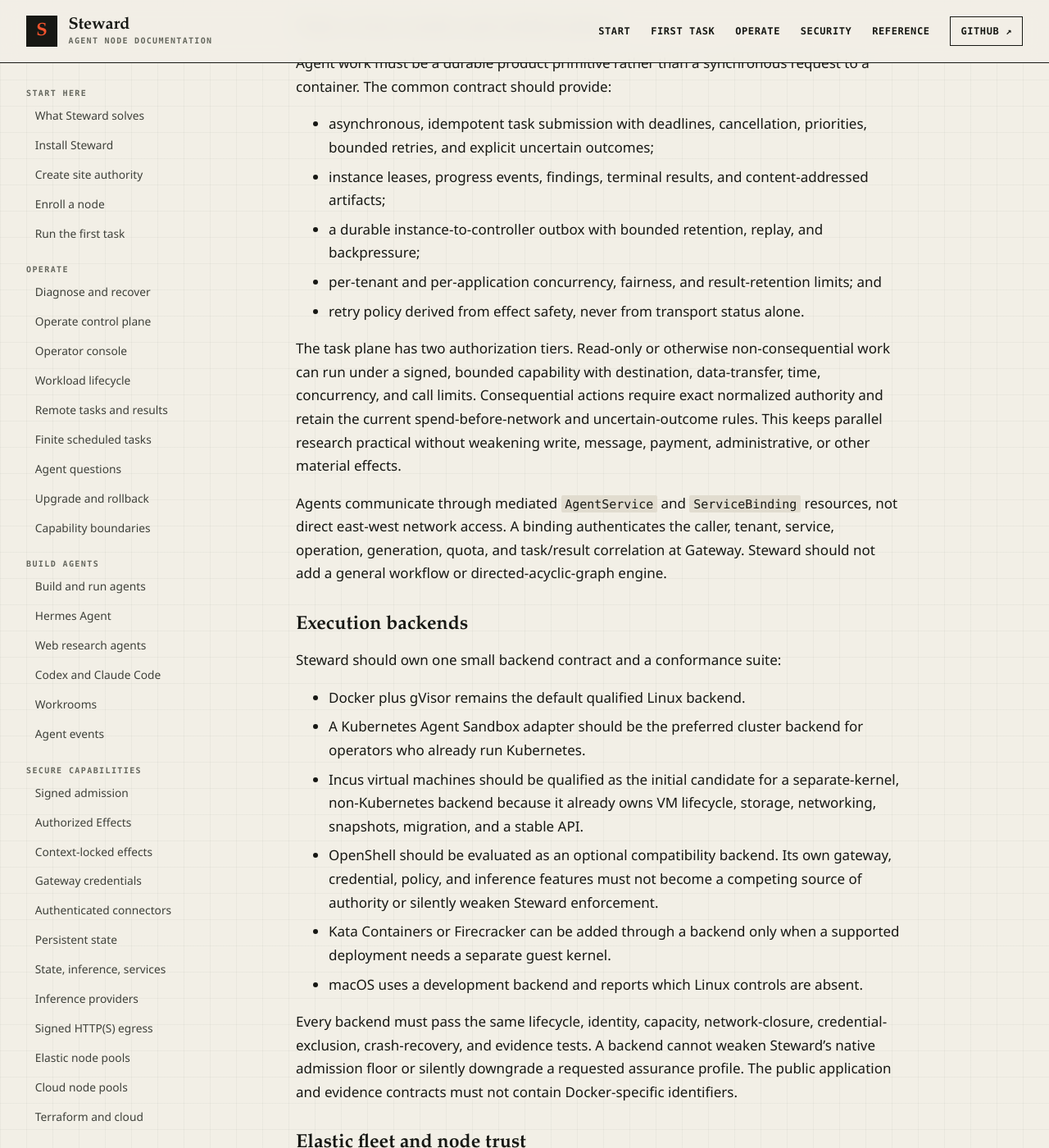
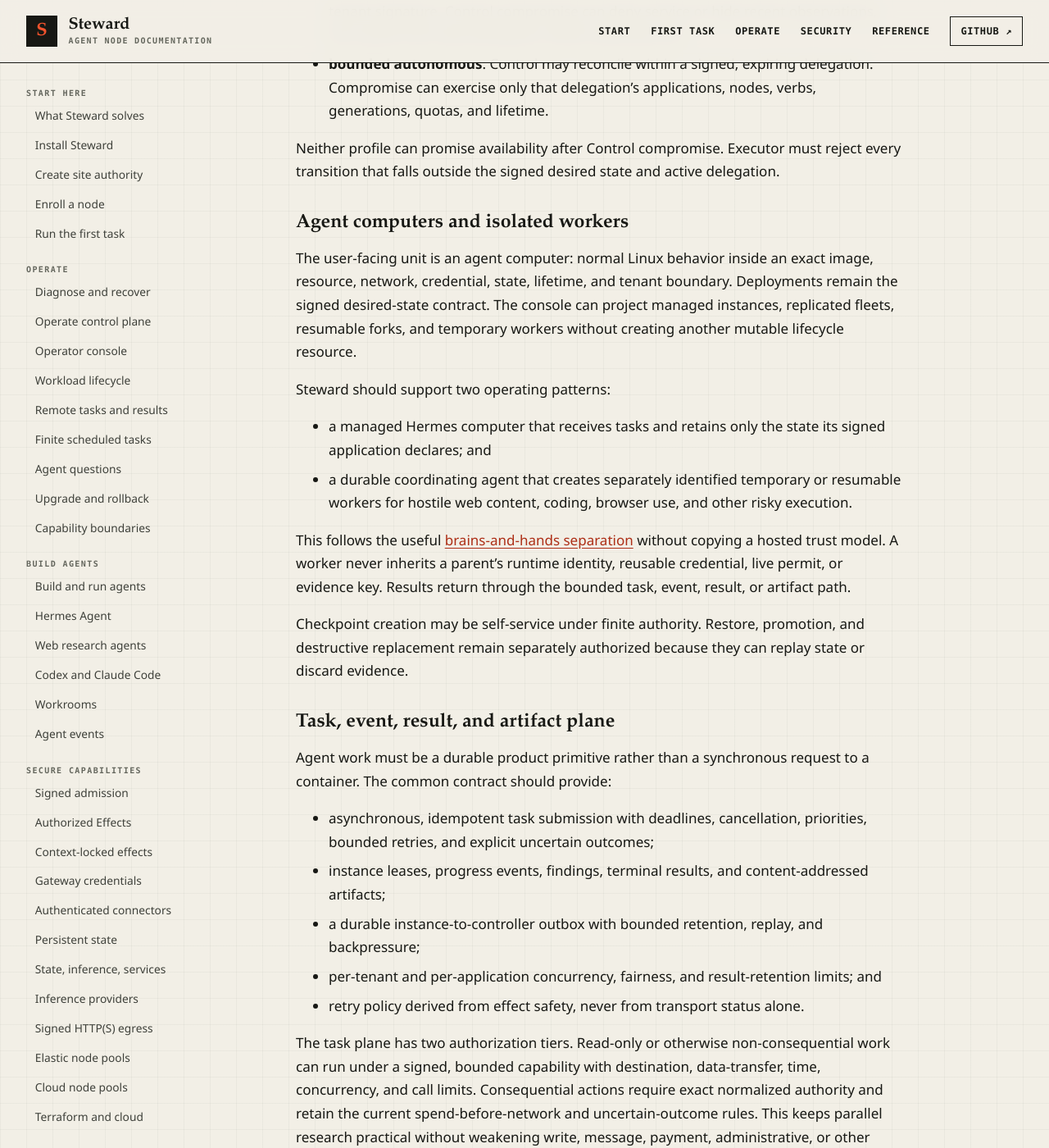
Before and after one commit to hardrails/steward, a Jekyll site: the page built from docs/product/roadmap.md, in a window 1280 px wide and 1400 px high, scrolled down 7295 px. Shown: the whole window at 82% size. Built offline with Jekyll 4.4.1, drawn with Linux system fonts in a browser that asks for light colours; some of the changed text lies outside the part shown.

Commit message:
docs: make agent computers the lifecycle direction

```diff
--- a/docs/product/roadmap.md
+++ b/docs/product/roadmap.md
@@ -75,6 +75,10 @@ Steward should connect those boundaries. Recent work supports that choice:
 - [Kubernetes Agent Sandbox](https://github.com/kubernetes-sigs/agent-sandbox)
   treats isolated, stateful, singleton workloads, claims, snapshots, and warm pools
   as a distinct infrastructure shape.
+- [Fly.io's Sprites direction](https://fly.io/blog/kurt-scott-money-sprites/)
+  argues that agents need ordinary, persistent computers that can be created,
+  suspended, checkpointed, forked, and safely connected to external services,
+  rather than a collection of short-lived code-execution endpoints.
 
 The missing record is the connection among one user's intent, one application
 digest, one instance generation, one state lineage, one external action, and one
@@ -144,6 +148,7 @@ They should not be prerequisites for the first useful task.
 | [Agyn](https://github.com/agynio/platform) | Terraform-defined agents, Kubernetes-native scale-to-zero execution, separately isolated MCP tools, zero-trust service access, and per-organization observability | Steward must remain useful without Kubernetes and must prevent Control from inventing authority rather than relying only on central policy and telemetry |
 | [OpenClaw Machines](https://github.com/mathaix/OpenClawMachines) | A self-hosted mini-cloud experience: host enrollment, placement, machine lifecycle, backups, separate browser machines, chat, terminal, and workspace MCP integration | No mandatory Cloudflare data plane, no OpenClaw-only contract, no KVM-only installation, and no ambient workspace credential authority |
 | [Kubernetes Agent Sandbox](https://github.com/kubernetes-sigs/agent-sandbox) | `Sandbox`, `Template`, `Claim`, snapshot, stable identity, persistent storage, scheduled shutdown, and warm-pool semantics | Steward remains useful on one ordinary Linux host and carries its authority and evidence contract across the Kubernetes substrate |
+| [Fly.io Sprites](https://fly.io/sprites) | A normal Linux-computer abstraction, fast checkpoint and fork workflows, idle suspension, wake-on-request, and credential-withholding connectors | Hosted convenience is not a sovereign trust boundary; Steward must keep customer-held authority, air-gapped operation, explicit backend assurance, and Control-compromise containment |
 | [Sandbox0](https://github.com/sandbox0-ai/sandbox0) and [OpenSandbox](https://github.com/opensandbox-group/OpenSandbox) | Clear backend protocols, SDK and CLI ergonomics, Docker and Kubernetes execution, snapshots, forks, warm pools, credential projection, MCP access, and multiple isolation technologies | Steward is an agent authority product, not a generic remote shell, file API, code interpreter, desktop, or training service |
 | [Google AX](https://github.com/google/ax) | Durable event logging, isolated actors, recovery, and resumable distributed agent execution | Steward needs an equally credible task, event, result, and recovery contract while keeping external effects under customer-held authority |
 | [WSO2 Agent Manager](https://wso2.github.io/agent-manager/docs/cloud/overview/what-is-amp/) | Enterprise lifecycle, identity, governance, evaluation, and OpenTelemetry observability for internal and external agents | Central governance and telemetry do not replace node-local enforcement, replay protection, or portable signed authorization-to-outcome evidence |
@@ -219,6 +224,32 @@ Steward must publish two explicit control-compromise profiles:
 Neither profile can promise availability after Control compromise. Executor must
 reject every transition that falls outside the signed desired state and active
 delegation.
+
+### Agent computers and isolated workers
+
+The user-facing unit is an agent computer: normal Linux behavior inside an exact
+image, resource, network, credential, state, lifetime, and tenant boundary.
+Deployments remain the signed desired-state contract. The console can project
+managed instances, replicated fleets, resumable forks, and temporary workers
+without creating another mutable lifecycle resource.
+
+Steward should support two operating patterns:
+
+- a managed Hermes computer that receives tasks and retains only the state its
+  signed application declares; and
+- a durable coordinating agent that creates separately identified temporary or
+  resumable workers for hostile web content, coding, browser use, and other risky
+  execution.
+
+This follows the useful
+[brains-and-hands separation](https://fly.io/blog/building-agents-that-dont-break-themselves/)
+without copying a hosted trust model. A worker never inherits a parent's runtime
+identity, reusable credential, live permit, or evidence key. Results return
+through the bounded task, event, result, or artifact path.
+
+Checkpoint creation may be self-service under finite authority. Restore,
+promotion, and destructive replacement remain separately authorized because
+they can replay state or discard evidence.
 
 ### Task, event, result, and artifact plane
 
@@ -520,7 +551,11 @@ The roadmap starts from working primitives rather than a blank design:
 - explicit `strict-sovereign` and `bounded-autonomous` Control authority modes;
   strict mode refuses accessible controller signing-key files, never starts the
   reconciler, and rejects desired-state mutations, while bounded mode preserves
-  tenant-delegated reconciliation.
+  tenant-delegated reconciliation; and
+- an **Agent computers** console projection that joins signed deployments to
+  exact tenant-and-instance observations, distinguishes managed, fleet,
+  resumable-fork, and temporary-worker shapes, and shows delegated connector and
+  route identifiers without claiming secret possession.
 
 This foundation is not yet the complete product workflow above. The normal site,
 node, publication, finite authorization, service activation, durable apply, and
@@ -608,6 +643,11 @@ supportable through one coherent operational surface.
   authorization, source-node binding, and descendant ceiling with quiesce,
   controller-owned snapshot catalogs, archive, cross-node restore, retained-byte
   accounting, idle expiry, and garbage collection.
+- Add explicit active, warm, paused, and cold lifecycle observations, idle
+  suspension, wake-on-task, and private wake-on-request. Publish measured
+  readiness targets for clean creation, warm wake, cold wake, and snapshot fork;
+  never describe a deployment as persistent unless its signed state contract
+  proves it.
 - Add fork-on-task and clean warm pools. A warm pool contains unprivileged
   application state, never reusable agent authority or a live authorized session.
 - Qualify an Incus virtual-machine backend and a Kubernetes Agent Sandbox backend
@@ -651,6 +691,9 @@ Acceptance gates:
   capacity or state.
 - A fork contains declared durable state but no credential, task permit, runtime
   reference, evidence key, or live session from its parent.
+- A suspended computer releases its configured compute reservation without
+  weakening its storage quota, expiry, network, or authority fences; a wake
+  cannot resurrect an expired generation.
 - TTL cleanup survives restart and never deletes a referenced parent snapshot.
 - A seven-day mixed-workload soak and documented chaos suite pass.
 - A malicious skill or MCP server cannot choose its upstream origin, receive the
@@ -881,6 +924,7 @@ Reliability:
 - node-loss detection and replacement time;
 - upgrade and rollback success under injected crashes;
 - cold and warm fork readiness latency;
+- active-to-idle reclamation time and warm and cold wake latency;
 - store and evidence recovery success; and
 - tested recovery point and recovery time by deployment profile.
 
```
Also changed, not shown: other parts of docs/product/roadmap.md (+1 -1 lines).
